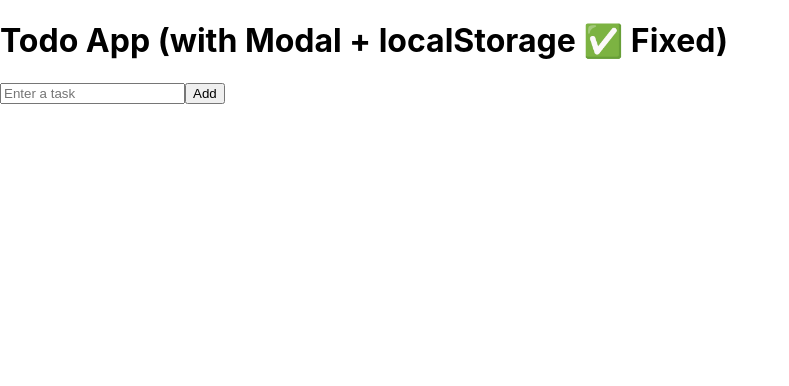
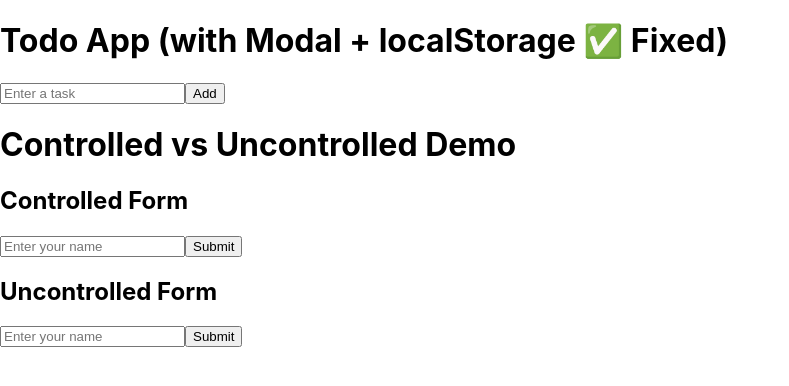
Before and after one commit to MeraGithubMeriPehchan/reactApp19.1.1, a React (Create React App) app: page / in a window 1280 px wide. Shown: the top 386 px of the page, without its empty margins (0-789 px from the left). Built offline with nearby package versions, Linux system fonts and the light colour scheme.

Commit message:
added controller and uncontroller component

```diff
--- a/src/App.js
+++ b/src/App.js
@@ -2,6 +2,7 @@ import { useState, useEffect } from "react";
 import TodoInput from "./components/TodoInput";
 import TodoList from "./components/TodoList";
 import Modal from "./components/Modal";
+import FormDemo from "./components/FormDemo";
 
 function App() {
   // ✅ Initialize state from localStorage (runs only once)
@@ -55,6 +56,7 @@ function App() {
           <button onClick={() => setModalOpen(false)}>Cancel</button>
         </Modal>
       )}
+      <FormDemo />
     </div>
   );
 }
--- /dev/null
+++ b/src/components/FormDemo.js
@@ -0,0 +1,52 @@
+import { useState, useRef } from "react";
+
+function ControlledForm() {
+  const [name, setName] = useState("");
+
+  const handleSubmit = (e) => {
+    e.preventDefault();
+    alert("Controlled value: " + name);
+  };
+
+  return (
+    <form onSubmit={handleSubmit}>
+      <h2>Controlled Form</h2>
+      <input
+        type="text"
+        value={name} // React controls value
+        onChange={(e) => setName(e.target.value)}
+        placeholder="Enter your name"
+      />
+      <button type="submit">Submit</button>
+    </form>
+  );
+}
+
+function UncontrolledForm() {
+  const inputRef = useRef();
+
+  const handleSubmit = (e) => {
+    e.preventDefault();
+    alert("Uncontrolled value: " + inputRef.current.value);
+  };
+
+  return (
+    <form onSubmit={handleSubmit}>
+      <h2>Uncontrolled Form</h2>
+      <input type="text" ref={inputRef} placeholder="Enter your name" />
+      <button type="submit">Submit</button>
+    </form>
+  );
+}
+
+function FormDemo() {
+  return (
+    <div>
+      <h1>Controlled vs Uncontrolled Demo</h1>
+      <ControlledForm />
+      <UncontrolledForm />
+    </div>
+  );
+}
+
+export default FormDemo;
```
